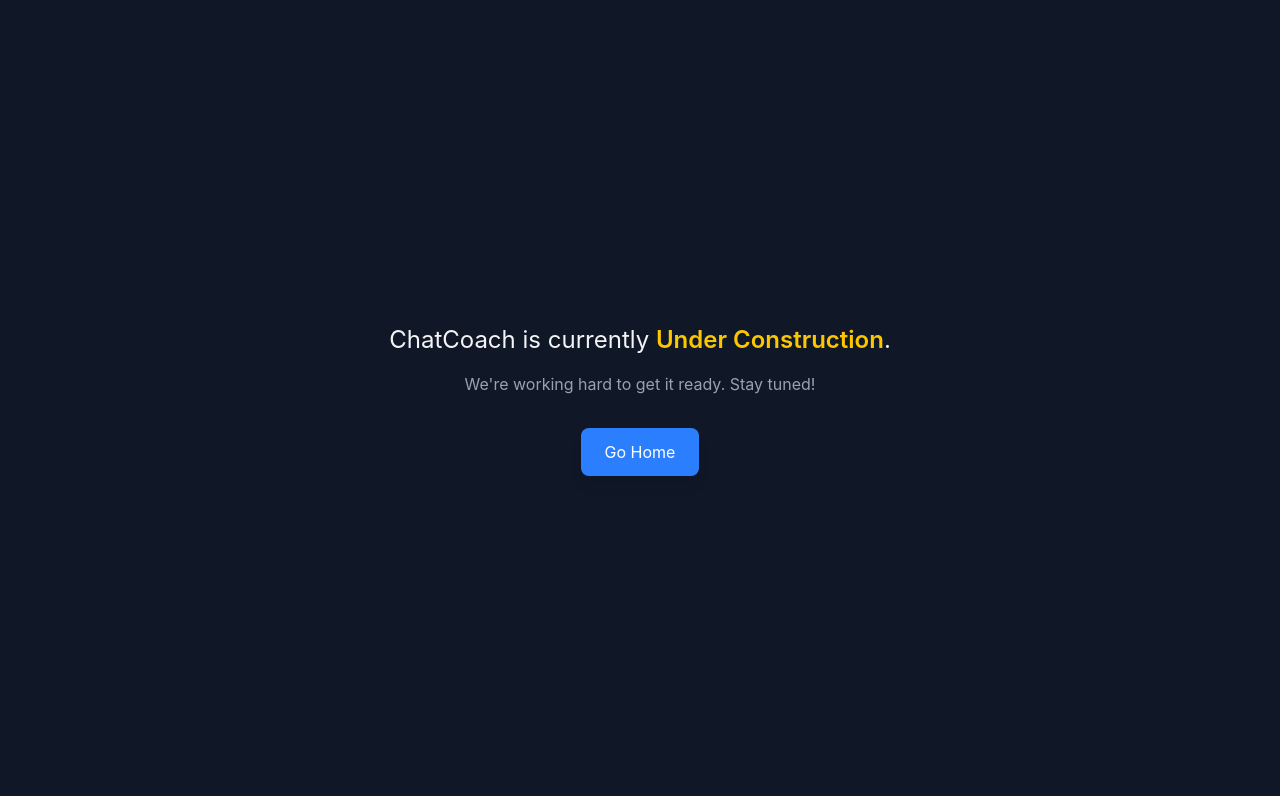
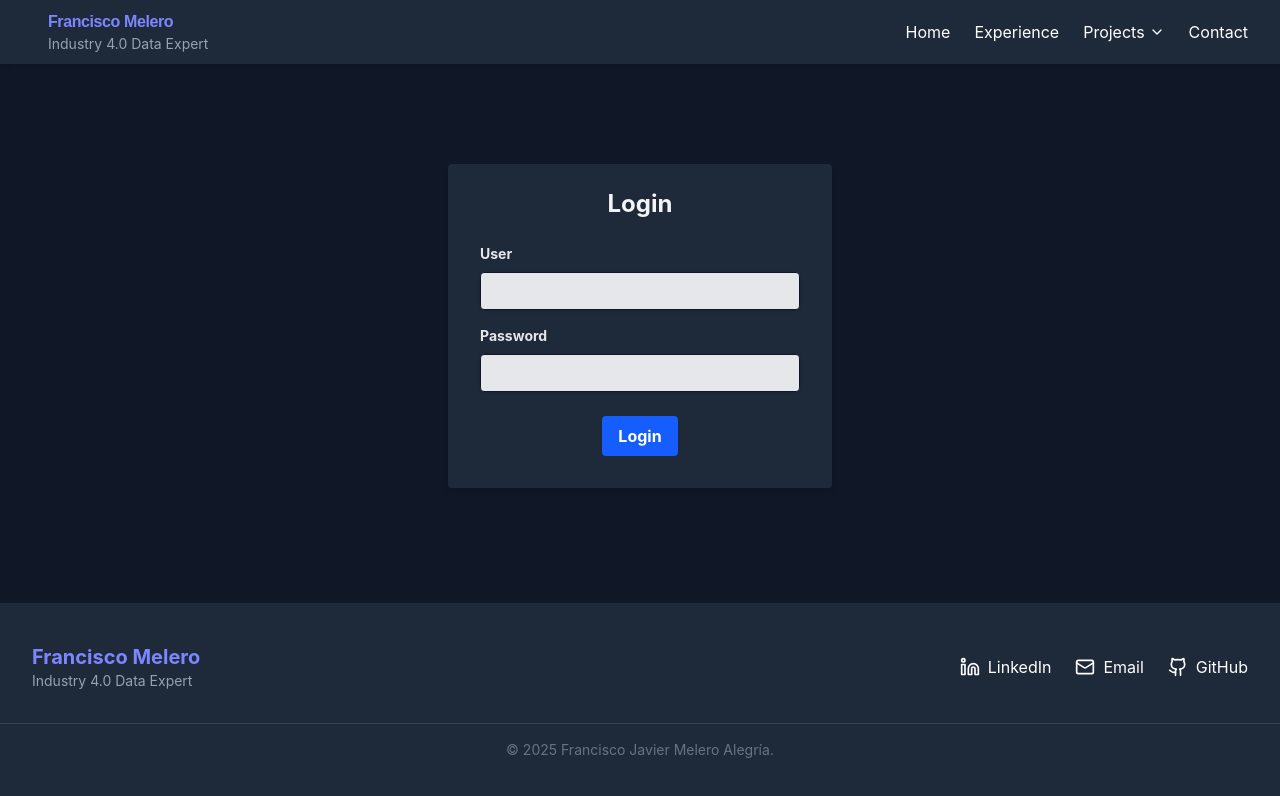
Before and after one commit to fjaviermelero/portfolio, a React (Vite) app: page /project/ChatCoach in a window 1280 px wide. Shown: the top 796 px of the page. Built offline with nearby package versions, Linux system fonts and the light colour scheme.

Commit message:
Login added for chatcoach

```diff
--- a/src/App.jsx
+++ b/src/App.jsx
@@ -1,6 +1,7 @@
 import { BrowserRouter, Route, Routes } from "react-router-dom"
 import {Home} from "./pages/Home"
 import {NotFound} from "./pages/NotFound"
+import {ChatCoachLogin} from "./pages/ChatCoachLogin"
 import IndustrialPrediction from "./pages/IndustrialPrediction"
 // import ChatCoachPage from "./pages/ChatCoachPage"
 
@@ -11,7 +12,7 @@
           <Route path = "/" element={<Home/>}/>
           <Route path = "*" element={<NotFound/>} />
           <Route path="/project/IndustrialPrediction" element={<IndustrialPrediction />} />
-          <Route path="/project/ChatCoach" element={<NotFound />} />
+          <Route path="/project/ChatCoach" element={<ChatCoachLogin />} />
         </Routes>
       </BrowserRouter>
   )
--- /dev/null
+++ b/src/pages/ChatCoachLogin.jsx
@@ -0,0 +1,94 @@
+// ChatCoachLogin.jsx
+import Navbar from "../components/Navbar";
+import Footer from "../components/Footer";
+import React, { useState } from "react";
+import { useNavigate } from "react-router-dom";
+
+export const ChatCoachLogin = () => {
+  const [user, setUser] = useState("");
+  const [password, setPassword] = useState("");
+  const navigate = useNavigate();
+
+  const hardcodeHash =
+    "d0cc4101c015609d3e6e9bff2cfcf643ec4b05330949c658472516e2220afae1"; // SHA-256 de "password"
+
+  async function hashPassword(password) {
+    const encoder = new TextEncoder();
+    const data = encoder.encode(password);
+    const hashBuffer = await crypto.subtle.digest("SHA-256", data);
+    const hashArray = Array.from(new Uint8Array(hashBuffer));
+    const hashHex = hashArray
+      .map((b) => b.toString(16).padStart(2, "0"))
+      .join("");
+    return hashHex;
+  }
+
+  const handleSubmit = async (e) => {
+    e.preventDefault();
+    const passwordHash = await hashPassword(password);
+    if (passwordHash === hardcodeHash) {
+
+      console.log("Login successful");
+      navigate(`project/ChatCoachSelect/${user}`)
+
+    } else {
+      console.log("Login failed");
+    }
+  };
+
+  return (
+    <div className="flex flex-col min-h-screen bg-gray-900 text-gray-100">
+      <Navbar />
+      <br />
+
+      <div className="flex justify-center items-center flex-grow">
+        <form
+          onSubmit={handleSubmit}
+          className="bg-gray-800 shadow-md rounded px-8 pt-6 pb-8 mb-4 w-full max-w-sm"
+        >
+          <h2 className="text-2xl font-bold mb-6 text-center text-gray-100">
+            Login
+          </h2>
+
+          <div className="mb-4">
+            <label className="block text-gray-200 text-sm font-bold mb-2">
+              User
+            </label>
+            <input
+              type="text"
+              value={user}
+              onChange={(e) => setUser(e.target.value)}
+              className="shadow appearance-none border rounded w-full py-2 px-3 bg-gray-200 text-gray-900 leading-tight focus:outline-none focus:ring-2 focus:ring-blue-500"
+              required
+            />
+          </div>
+
+          <div className="mb-6">
+            <label className="block text-gray-200 text-sm font-bold mb-2">
+              Password
+            </label>
+            <input
+              type="password"
+              value={password}
+              onChange={(e) => setPassword(e.target.value)}
+              className="shadow appearance-none border rounded w-full py-2 px-3 bg-gray-200 text-gray-900 leading-tight focus:outline-none focus:ring-2 focus:ring-blue-500"
+              required
+            />
+          </div>
+
+          <div className="flex items-center justify-center">
+            <button
+              type="submit"
+              className="bg-blue-600 hover:bg-blue-700 text-white font-bold py-2 px-4 rounded focus:outline-none focus:shadow-outline"
+            >
+              Login
+            </button>
+          </div>
+        </form>
+      </div>
+
+      <br />
+      <Footer />
+    </div>
+  );
+};
--- a/src/pages/ChatCoachSelect.jsx
+++ b/src/pages/ChatCoachSelect.jsx
@@ -2,17 +2,41 @@
 import Navbar from "../components/Navbar";
 import Footer from "../components/Footer";
 
+import React, { useEffect, useState } from "react";
 
-export default function ChatCoachSelect() {
+import { Link } from "react-router-dom";
+
+const user = "Kiko";
+
+export const ChatCoachSelect = () =>  {
+  const [conversations, setConversations] = useState([]);
+
+  useEffect(() => {
+    fetch(`http://localhost:8000/conversations/${user}`, { method: "GET" })
+      .then(response => response.json())
+      .then(data => setConversations(data.conversations))
+      .catch(err => console.error("Error fetching conversations:", err));
+  }, []);
+
   return (
     <div className="flex flex-col h-screen">
       <Navbar />
+      <br/>
+      <h1 className="text-3xl font-bold mb-4 text-center">{user}</h1>
 
-      {/* ChatWindow ocupa todo el espacio restante */}
-      <div className="flex-1">
-        <ChatWindow />
-      </div>
+      <ul>
+        {conversations.map((conv, index) => (
+          <li key={index}>
 
+            <Link to={`/project/ChatCoach/${user}/${conv.conversation_id}`} className="text-blue-500 underline">
+              <strong>{conv.conversation_title}</strong>{" "}
+            </Link>
+
+          </li>
+        ))}
+      </ul>
+
+      <br/>
       <Footer />
     </div>
   );
```
